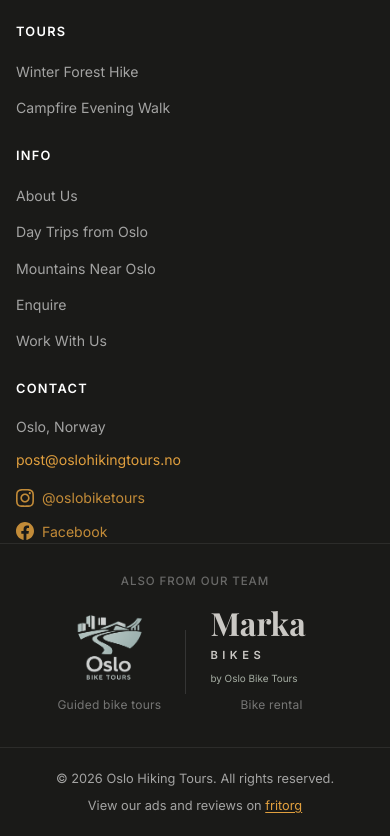
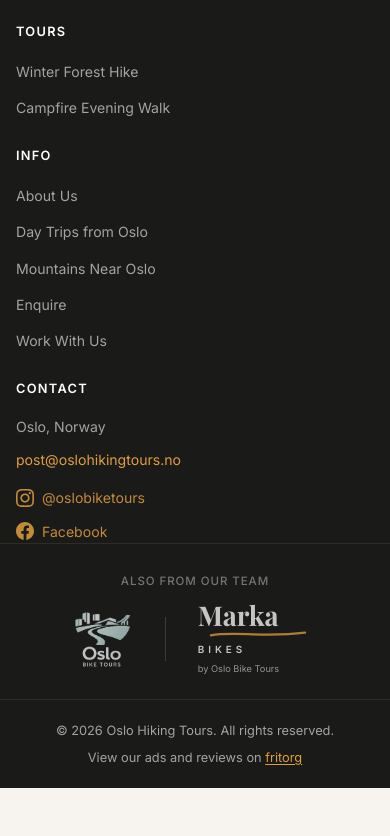
Before and after one commit to Baumann1990/oslo-hiking-tours, a plain HTML site: page index.html in a window 390 px wide. Shown: the part 6370-7206 px from the top of the page. After the commit the page ends 7158 px from the top, so only its background shows below. Drawn offline with nearby package versions, Linux system fonts and the light colour scheme; a web font is replaced by a local one.

Commit message:
Footer: affiliate strip as one compact row of matched logos
Co-Authored-By: Claude Opus 5.5 <noreply@anthropic.com>

```diff
--- a/css/style.css
+++ b/css/style.css
@@ -1384,57 +1384,42 @@ textarea { resize: vertical; }
 
 .footer__sister {
   border-top: 1px solid rgba(255,255,255,.08);
-  padding: 28px 24px 32px;
-  display: flex;
-  flex-direction: column;
-  align-items: center;
-  gap: 18px;
+  padding: 28px 24px;
+  display: flex;
+  align-items: center;
+  justify-content: center;
+  gap: 40px;
 }
 .footer__sister-label {
   font-size: .72rem;
   font-weight: 500;
   letter-spacing: .08em;
   text-transform: uppercase;
-  color: rgba(255,255,255,.35);
+  color: rgba(255,255,255,.4);
   margin: 0;
 }
-.footer__sister-brands {
-  display: flex;
-  align-items: center;
-  justify-content: center;
-  gap: 40px;
-}
+.footer__sister-brands { display: flex; align-items: center; gap: 32px; }
 .footer__sister-brand {
   display: flex;
-  flex-direction: column;
-  align-items: center;
-  gap: 10px;
+  align-items: center;
+  height: 64px;
   text-decoration: none;
-  opacity: .8;
+  opacity: .75;
   transition: opacity .2s;
 }
 .footer__sister-brand:hover { opacity: 1; }
-.footer__sister-brand img { height: 84px; width: auto; display: block; }
-.footer__sister-caption {
-  font-size: .75rem;
-  color: rgba(255,255,255,.5);
-  letter-spacing: .02em;
-}
-.footer__sister-divider { width: 1px; height: 72px; background: rgba(255,255,255,.12); }
+.footer__sister-brand img { height: 64px; width: auto; display: block; }
+.footer__sister-divider { width: 1px; height: 44px; background: rgba(255,255,255,.15); }
 
 /* Marka Bikes wordmark (bike rental), sized to match the Oslo Bike Tours logo */
-.marka-wordmark { display: inline-flex; flex-direction: column; align-items: flex-start; gap: 2px; color: var(--bg); min-width: 120px; height: 84px; justify-content: center; }
-.marka-wordmark__name { font-family: var(--font-serif); font-weight: 700; font-size: 2.2rem; line-height: 1; }
-.marka-wordmark__path { width: 100%; height: 10px; display: block; }
-.marka-wordmark__bikes { font-family: var(--font-sans); font-size: .7rem; font-weight: 600; letter-spacing: .4em; text-transform: uppercase; padding-top: 3px; }
-.marka-wordmark__by { font-family: var(--font-sans); font-size: .62rem; font-weight: 400; color: #c9d3c6; padding-top: 4px; white-space: nowrap; }
-
-@media (max-width: 480px) {
-  .footer__sister-brands { gap: 24px; }
-  .footer__sister-brand img { height: 76px; }
-  .marka-wordmark { height: 76px; }
-  .marka-wordmark__name { font-size: 2rem; }
-  .footer__sister-divider { height: 64px; }
+.marka-wordmark { display: inline-flex; flex-direction: column; align-items: flex-start; gap: 1px; color: #fff; min-width: 120px; }
+.marka-wordmark__name { font-family: var(--font-serif); font-weight: 700; font-size: 1.7rem; line-height: 1; }
+.marka-wordmark__path { width: 100%; height: 8px; display: block; }
+.marka-wordmark__bikes { font-family: var(--font-sans); font-size: .62rem; font-weight: 600; letter-spacing: .4em; text-transform: uppercase; padding-top: 2px; }
+.marka-wordmark__by { font-family: var(--font-sans); font-size: .58rem; font-weight: 400; color: rgba(255,255,255,.7); padding-top: 2px; white-space: nowrap; }
+
+@media (max-width: 600px) {
+  .footer__sister { flex-direction: column; gap: 16px; }
 }
 
 .footer__bottom {
--- a/index.html
+++ b/index.html
@@ -563,12 +563,10 @@
       <div class="footer__sister-brands">
         <a href="https://www.oslobiketours.no" target="_blank" rel="noopener" class="footer__sister-brand" aria-label="Oslo Bike Tours: guided bike tours in Oslo">
           <img src="images/logo2.png" alt="Oslo Bike Tours" />
-          <span class="footer__sister-caption">Guided bike tours</span>
         </a>
         <span class="footer__sister-divider" aria-hidden="true"></span>
         <a href="https://www.oslobiketours.no/bike-rental-oslo/" target="_blank" rel="noopener" class="footer__sister-brand footer__marka" aria-label="Marka Bikes by Oslo Bike Tours: bike rental in Oslo">
           <span class="marka-wordmark" aria-hidden="true"><span class="marka-wordmark__name">Marka</span><svg class="marka-wordmark__path" viewBox="0 0 220 18"><path d="M4 12 C60 2 120 18 216 6" fill="none" stroke="#E09F3E" stroke-width="5" stroke-linecap="round"/></svg><span class="marka-wordmark__bikes">Bikes</span><span class="marka-wordmark__by">by Oslo Bike Tours</span></span>
-          <span class="footer__sister-caption">Bike rental</span>
         </a>
       </div>
     </div>
```
Also changed, not shown: besseggen-ridge.html (+0 -2 lines), best-mountains-near-oslo.html (+0 -2 lines), campfire-evening-walk.html (+0 -2 lines), day-trips-from-oslo.html (+0 -2 lines), galdhopiggen-summit.html (+0 -2 lines), gaustatoppen.html (+0 -2 lines), kolsastoppen-ridge.html (+0 -2 lines), nordmarka-ullevalseter.html (+0 -2 lines), oslo-city-secrets.html (+0 -2 lines), overnight-nordmarka.html (+0 -2 lines), vettakollen-summit.html (+0 -2 lines), winter-forest-hike.html (+0 -2 lines), work-with-us.html (+0 -2 lines).
